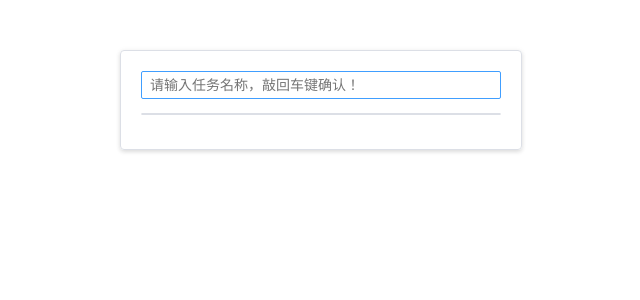
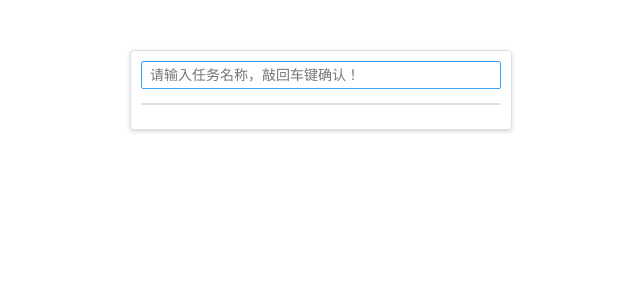
Before and after one commit to lhw5/Todo-List, a Vue app: page / in a window 1280 px wide. Shown: the top 300 px of the page, without its empty margins (319-959 px from the left). Built offline with nearby package versions, Linux system fonts and the light colour scheme.

Commit message:
Vue2-todolist

```diff
--- a/src/App.vue
+++ b/src/App.vue
@@ -1,10 +1,8 @@
 <template>
     <div class="todo-container">
-      <div class="todo-wrap">
-        <MyHeader @addTodo="addTodo" />
-        <MyList :todos="todos" />
-        <MyFooter :todos="todos" @checkAllTodo="checkAllTodo" @clearAllTodo="clearAllTodo" />
-      </div>
+      <MyHeader @addTodo="addTodo" />
+      <MyList :todos="todos" />
+      <MyFooter :todos="todos" @checkAllTodo="checkAllTodo" @clearAllTodo="clearAllTodo" />
     </div>
 </template>
 
@@ -154,15 +152,12 @@ body {
 
 .todo-container {
   margin: 50px auto;
-  width: 400px;
+  padding: 10px;
+  width: 360px;
   color: #606266;
   border: 1px solid #dcdfe6;
   border-radius: 4px;
   box-shadow: 0 2px 4px rgba(0, 0, 0, .12), 0 0 6px rgba(0, 0, 0, .04);
-}
-
-.todo-container .todo-wrap {
-  padding: 20px;
 }
 
 input[type="checkbox"] {
--- a/src/components/MyFooter.vue
+++ b/src/components/MyFooter.vue
@@ -5,7 +5,7 @@
     </label>
     <span>已完成{{doneTotal}}</span> /
     <span>全部{{total}}</span>
-    <button class="btn btn-danger" @click="clearAll">清除已完成任务</button>
+    <button class="btn btn-danger" @click="clearAll">清除已完成</button>
   </div>
 </template>
 
--- a/src/components/MyHeader.vue
+++ b/src/components/MyHeader.vue
@@ -1,6 +1,6 @@
 <template>
   <div class="todo-header">
-    <input type="text" placeholder="请输入任务名称，敲回车键确认！" v-model="title" autofocus maxlength="17" @keyup.enter="add" />
+    <input type="text" placeholder="请输入任务名称，敲回车键确认！" v-model="title" autofocus maxlength="15" @keyup.enter="add" />
   </div>
 </template>
 
--- a/src/components/MyItem.vue
+++ b/src/components/MyItem.vue
@@ -1,11 +1,11 @@
 <template>
   <li>
     <label>
-      <input type="checkbox" :checked="todo.completed" @change="handleCheck(todo.id)" />
+      <input type="checkbox" :checked="todo.completed" @change="handleCheck(todo.id)" />&nbsp;
       <span v-show="!todo.isEdit">{{todo.title}}</span>
       <input
         type="text"
-        maxlength="17"
+        maxlength="15"
         v-show="todo.isEdit"
         :value="todo.title"
         @blur="handleBlur(todo,$event)"
```
Also changed, not shown: 7 other files (tests, documents, lock files or other folders).
